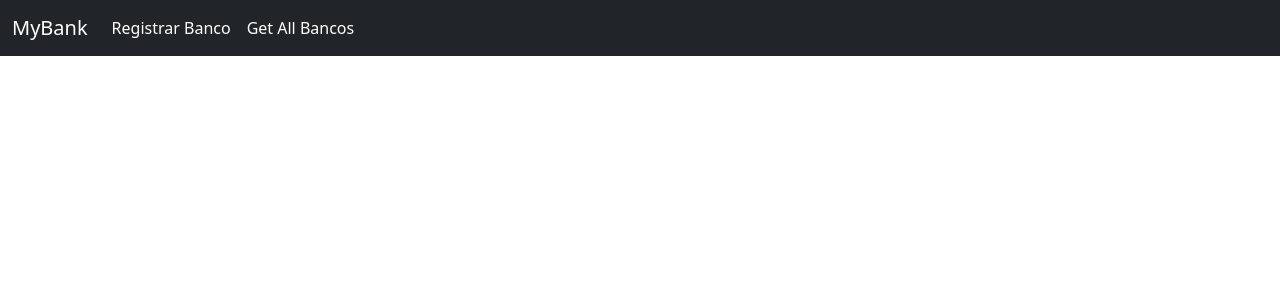
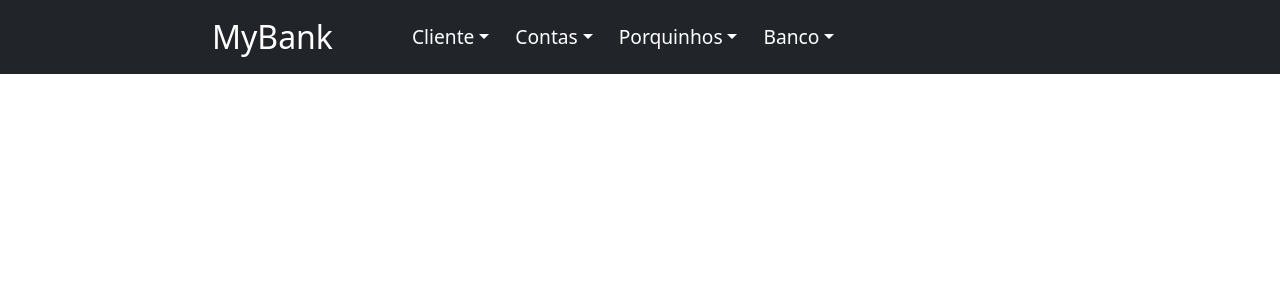
Before and after one commit to venancioigor/puc_mvp_front_00, a React (Create React App) app: page / in a window 1280 px wide. Shown: the top 300 px of the page. Built offline with nearby package versions, Linux system fonts and the light colour scheme.

Commit message:
Ajustando Dropdown state variables

```diff
--- a/src/App.css
+++ b/src/App.css
@@ -1,43 +1,36 @@
-.App {
-  text-align: center;
+nav {
+  background-color: #fff;
+  color: #fff;
+  display: flex;
+  justify-content: space-between;
+  padding: 10px;
 }
 
-.App-logo {
-  height: 40vmin;
-  pointer-events: none;
+ul {
+  display: flex;
+  list-style-type: none;
+  margin: 0;
+  padding: 0;
 }
 
-@media (prefers-reduced-motion: no-preference) {
-  .App-logo {
-    animation: App-logo-spin infinite 20s linear;
-  }
+li {
+  margin-right: 20px;
+}
+
+NavLink {
+  color: #fff;
+  text-decoration: none;
+}
+
+NavLink.active {
+  font-weight: bold;
 }
 
 .bg-myblue {
-  background-color: #0077be;
+  background-color: #fff;
 }
 
-.App-header {
-  background-color: #282c34;
-  min-height: 100vh;
-  display: flex;
-  flex-direction: column;
-  align-items: center;
-  justify-content: center;
-  font-size: calc(10px + 2vmin);
+.red-link {
   color: white;
+  text-decoration: none;
 }
-
-.App-link {
-  color: #61dafb;
-}
-
-@keyframes App-logo-spin {
-  from {
-    transform: rotate(0deg);
-  }
-
-  to {
-    transform: rotate(360deg);
-  }
-}
--- a/src/App.js
+++ b/src/App.js
@@ -1,30 +1,77 @@
 import React from 'react';
-import { BrowserRouter, Routes, Route, Link } from 'react-router-dom';
+import { BrowserRouter, Routes, Route, Link, useNavigate } from 'react-router-dom';
 import { CadastraBancoForm } from './components/Banco/CadastraBancoForm'
 import { GetAllBancos } from './components/Banco/GetAllBancos'
 import 'bootstrap/dist/css/bootstrap.min.css';
 import { Navbar, NavbarBrand, NavbarToggler, Collapse, Nav, NavItem, NavLink } from 'reactstrap';
+import { Dropdown, DropdownToggle, DropdownMenu, DropdownItem } from 'reactstrap';
+
+import './App.css';
 
 
 function App() {
   const [isOpen, setIsOpen] = React.useState(false);
+  const [isBancoOpen, setIsBancoOpen] = React.useState(false);
+  const [isClienteOpen, setIsClienteOpen] = React.useState(false);
+  const [isContasOpen, setIsContasOpen] = React.useState(false);
+  const [isPorquinhoOpen, setIsPorquinhoOpen] = React.useState(false);
+  const toggle = () => setIsOpen(!isOpen);
+  const toggleBanco = () => setIsBancoOpen(!isBancoOpen);
+  const toggleCliente = () => setIsClienteOpen(!isClienteOpen);
+  const toggleConta = () => setIsContasOpen(!isContasOpen);
+  const togglePorquinho = () => setIsPorquinhoOpen(!isPorquinhoOpen);
 
-  const toggle = () => setIsOpen(!isOpen);
 
   return (
     <BrowserRouter>
-      <Navbar color="dark" dark expand="md" className="bg-myblue">
-        <NavbarBrand href="/" className="text-white">MyBank</NavbarBrand>
-        <NavbarToggler onClick={toggle} />
-        <Collapse isOpen={isOpen} navbar>
-          <Nav className="mr-auto" navbar>
-            <NavItem>
-              <NavLink className="text-white" tag={Link} to="/cadastraBanco">Registrar Banco</NavLink>
-            </NavItem>
-            <NavItem>
-              <NavLink className="text-white" tag={Link} to="/getAllBancos">Get All Bancos</NavLink>
-            </NavItem>
+      <Navbar style={{ width: '100%', }} color="dark" dark expand="md">
+        <NavbarBrand style={{ fontSize: '2.0rem', marginLeft: '200px' }} href="/" >MyBank</NavbarBrand>
+        <Collapse navbar>
+          <Nav className="mr-auto" style={{ marginLeft: '50px', fontSize: '1.2em' }}>
           </Nav>
+          <Dropdown dark isOpen={isClienteOpen} toggle={toggleCliente}>
+            <DropdownToggle caret color='dark' style={{ fontSize: '1.2em' }}>
+              Cliente
+            </DropdownToggle>
+            <DropdownMenu dark>
+              <DropdownItem tag={Link} to="/cadastraBanco">Cadastrar Cliente</DropdownItem>
+              <DropdownItem tag={Link} to="/getAllBancos">Ver Cliente</DropdownItem>
+              <DropdownItem tag={Link} to="/getAllBancos">Ver Saldo Geral</DropdownItem>
+            </DropdownMenu>
+          </Dropdown>
+          <Dropdown dark isOpen={isContasOpen} toggle={toggleConta}>
+            <DropdownToggle caret color='dark' style={{ fontSize: '1.2em' }}>
+              Contas
+            </DropdownToggle>
+            <DropdownMenu dark>
+              <DropdownItem tag={Link} to="/cadastraBanco">Abrir conta</DropdownItem>
+              <DropdownItem tag={Link} to="/getAllBancos">Deletar conta</DropdownItem>
+              <DropdownItem tag={Link} to="/getAllBancos">Ver contas cliente</DropdownItem>
+              <DropdownItem tag={Link} to="/getAllBancos">Ver Saldo Total Contas</DropdownItem>
+              <DropdownItem tag={Link} to="/getAllBancos">Transferir valor entre contas</DropdownItem>
+            </DropdownMenu>
+          </Dropdown>
+          <Dropdown dark isOpen={isPorquinhoOpen} toggle={togglePorquinho}>
+            <DropdownToggle caret color='dark' style={{ fontSize: '1.2em' }}>
+              Porquinhos
+            </DropdownToggle>
+            <DropdownMenu dark>
+              <DropdownItem tag={Link} to="/cadastraBanco">Registrar porquinho</DropdownItem>
+              <DropdownItem tag={Link} to="/getAllBancos">Ver porquinhos</DropdownItem>
+              <DropdownItem tag={Link} to="/getAllBancos">Ver Saldo Total porquinho</DropdownItem>
+              <DropdownItem tag={Link} to="/getAllBancos">Transferir Valor Entre Porquinho</DropdownItem>
+              <DropdownItem tag={Link} to="/getAllBancos">Deletar porquinho</DropdownItem>
+            </DropdownMenu>
+          </Dropdown>
+          <Dropdown dark isOpen={isBancoOpen} toggle={toggleBanco}>
+            <DropdownToggle caret color='dark' style={{ fontSize: '1.2em' }}>
+              Banco
+            </DropdownToggle>
+            <DropdownMenu dark>
+              <DropdownItem tag={Link} to="/cadastraBanco">Registrar Banco</DropdownItem>
+              <DropdownItem tag={Link} to="/getAllBancos">Ver todos os bancos</DropdownItem>
+            </DropdownMenu>
+          </Dropdown>
         </Collapse>
       </Navbar >
       <div className="container">
```
Also changed, not shown: 1 other file (tests, documents, lock files or other folders).
